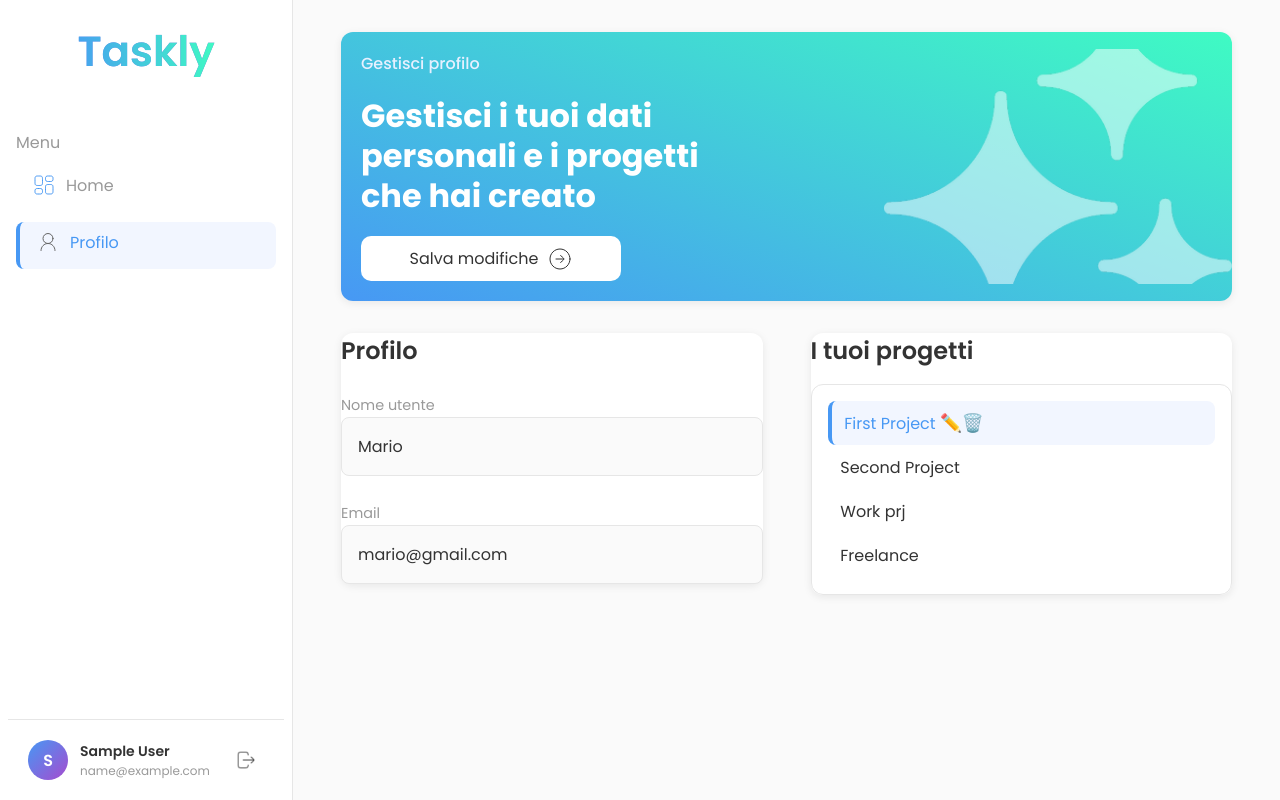
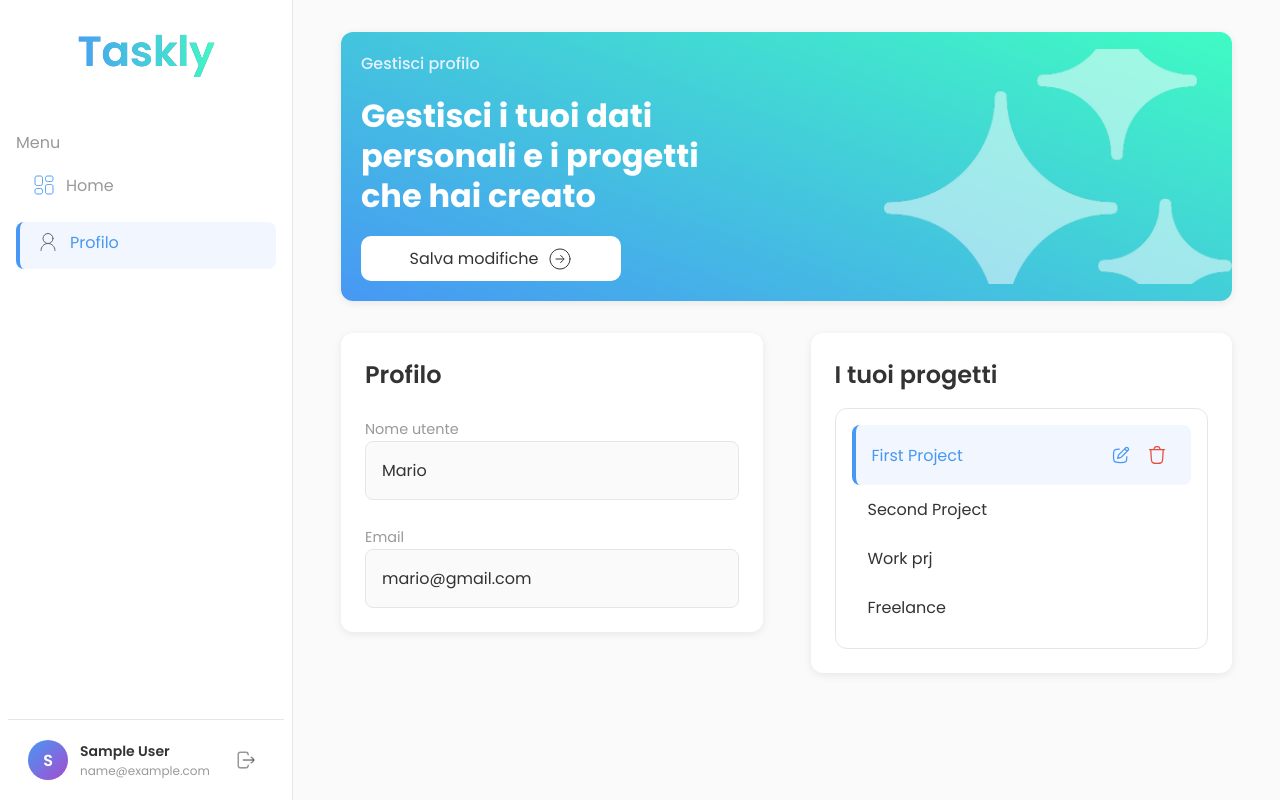
Before and after one commit to Alb3rt05/Frontend-Taskly, an Angular app: page /profile in a window 1280 px wide. Built offline with nearby package versions, Linux system fonts and the light colour scheme; sample sign-in values are in the browser's storage.

Commit message:
fixing profile page

```diff
--- a/src/app/pages/profile/profile.css
+++ b/src/app/pages/profile/profile.css
@@ -29,6 +29,7 @@
   display: flex;
   flex-direction: column;
   gap: 1.5rem;
+  padding: 1.5rem;
 }
 
 .profile-info h2 {
@@ -71,6 +72,7 @@
   display: flex;
   flex-direction: column;
   gap: 1rem;
+  padding: 1.5rem;
 }
 
 .profile-projects h2 {
@@ -78,9 +80,67 @@
   font-weight: 600;
 }
 
+/* Project Items */
+.project-item {
+  display: flex;
+  align-items: center;
+  justify-content: space-between;
+  padding: 0.75rem 1rem;
+  border-radius: 8px;
+  transition: background 0.2s ease;
+}
+
+.project-item:hover {
+  background: var(--bg-soft);
+}
+
+.project-item .action {
+  background: transparent;
+  border: none;
+  cursor: pointer;
+  padding: 0.5rem;
+  border-radius: 6px;
+  display: inline-flex;
+  align-items: center;
+  justify-content: center;
+  transition: background 0.2s ease, transform 0.2s ease;
+}
+
+.project-item .action svg {
+  width: 20px;
+  height: 20px;
+  transition: stroke 0.2s ease;
+}
+
+.project-item .action.edit svg {
+  stroke: var(--primary);
+}
+
+.project-item .action.edit:hover {
+  background: rgba(74, 144, 226, 0.1);
+  transform: scale(1.1);
+}
+
+.project-item .action.edit:hover svg {
+  stroke: #3b86da;
+}
+
+.project-item .action.delete svg {
+  stroke: #e74c3c;
+}
+
+.project-item .action.delete:hover {
+  background: rgba(231, 76, 60, 0.1);
+  transform: scale(1.1);
+}
+
+.project-item .action.delete:hover svg {
+  stroke: #c0392b;
+}
+
 .project-actions {
   display: flex;
-  gap: 0.5rem;
+  gap: 0;
 }
 
 /* ===== RESPONSIVE ===== */
--- a/src/app/pages/profile/profile.html
+++ b/src/app/pages/profile/profile.html
@@ -9,7 +9,8 @@
       subtitle="Gestisci profilo"
       title="Gestisci i tuoi dati personali e i progetti che hai creato"
       buttonText="Salva modifiche"
-      (saveProfile)="TODO()">
+      (saveProfile)="TODO()"
+    >
     </app-hero-card>
 
     <!-- Content -->
@@ -32,9 +33,50 @@
         <h2>I tuoi progetti</h2>
         <div class="projects-sidebar">
           <ul>
-            <li class="project-item active">First Project
-              <button class="action edit">✏️</button>
-              <button class="action delete">🗑️</button>
+            <li class="project-item active">
+              <span class="project-name">First Project</span>
+              <div class="project-actions">
+                <button class="action edit">
+                  <svg
+                    xmlns="http://www.w3.org/2000/svg"
+                    viewBox="0 0 24 24"
+                    width="24"
+                    height="24"
+                    color="#ffffff"
+                    fill="none"
+                    stroke="#141B34"
+                    stroke-width="1.5"
+                    stroke-linejoin="round"
+                  >
+                    <path
+                      d="M16.4249 4.60509L17.4149 3.6151C18.2351 2.79497 19.5648 2.79497 20.3849 3.6151C21.205 4.43524 21.205 5.76493 20.3849 6.58507L19.3949 7.57506M16.4249 4.60509L9.76558 11.2644C9.25807 11.772 8.89804 12.4078 8.72397 13.1041L8 16L10.8959 15.276C11.5922 15.102 12.228 14.7419 12.7356 14.2344L19.3949 7.57506M16.4249 4.60509L19.3949 7.57506"
+                    />
+                    <path
+                      d="M18.9999 13.5C18.9999 16.7875 18.9999 18.4312 18.092 19.5376C17.9258 19.7401 17.7401 19.9258 17.5375 20.092C16.4312 21 14.7874 21 11.4999 21H11C7.22876 21 5.34316 21 4.17159 19.8284C3.00003 18.6569 3 16.7712 3 13V12.5C3 9.21252 3 7.56879 3.90794 6.46244C4.07417 6.2599 4.2599 6.07417 4.46244 5.90794C5.56879 5 7.21252 5 10.5 5"
+                    />
+                  </svg>
+                </button>
+                <button class="action delete">
+                  <svg
+                    xmlns="http://www.w3.org/2000/svg"
+                    viewBox="0 0 24 24"
+                    width="24"
+                    height="24"
+                    color="#ffffff"
+                    fill="none"
+                    stroke="#141B34"
+                    stroke-width="1.5"
+                    stroke-linecap="round"
+                  >
+                    <path
+                      d="M19.5 5.5L18.8803 15.5251C18.7219 18.0864 18.6428 19.3671 18.0008 20.2879C17.6833 20.7431 17.2747 21.1273 16.8007 21.416C15.8421 22 14.559 22 11.9927 22C9.42312 22 8.1383 22 7.17905 21.4149C6.7048 21.1257 6.296 20.7408 5.97868 20.2848C5.33688 19.3626 5.25945 18.0801 5.10461 15.5152L4.5 5.5"
+                    />
+                    <path
+                      d="M3 5.5H21M16.0557 5.5L15.3731 4.09173C14.9196 3.15626 14.6928 2.68852 14.3017 2.39681C14.215 2.3321 14.1231 2.27454 14.027 2.2247C13.5939 2 13.0741 2 12.0345 2C10.9688 2 10.436 2 9.99568 2.23412C9.8981 2.28601 9.80498 2.3459 9.71729 2.41317C9.32164 2.7167 9.10063 3.20155 8.65861 4.17126L8.05292 5.5"
+                    />
+                  </svg>
+                </button>
+              </div>
             </li>
             <li class="project-item">Second Project</li>
             <li class="project-item">Work prj</li>
```
